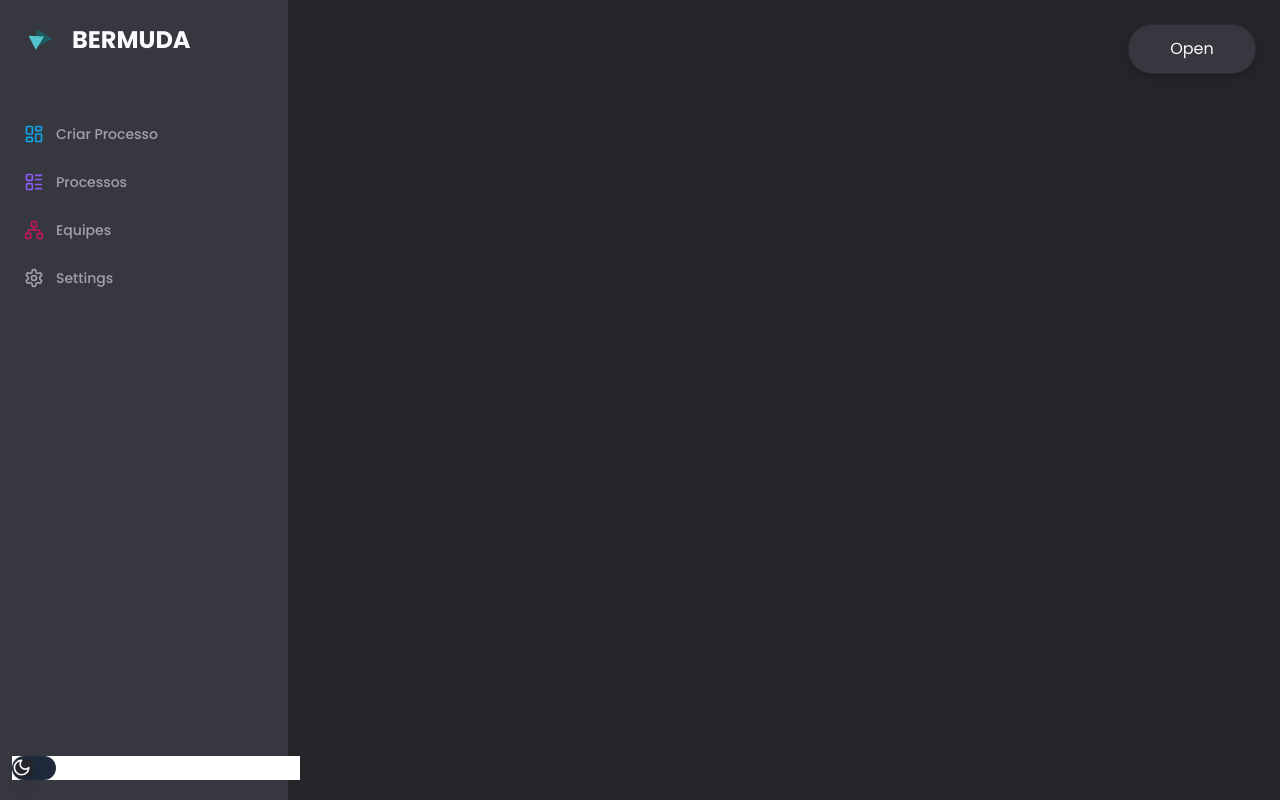
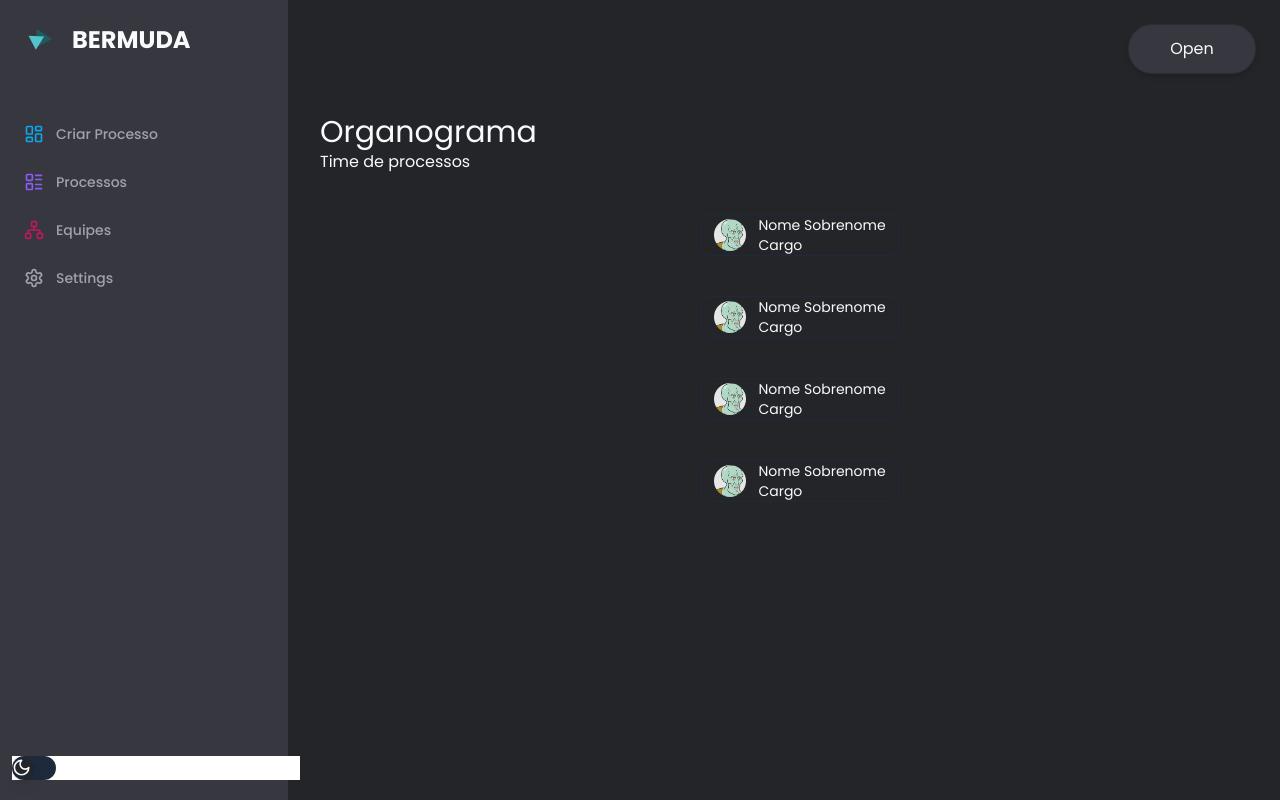
Before and after one commit to apiFatec/API-3-Semestre-Ionic, a React (Vite) app in the folder frontend/: page /equipe in a window 1280 px wide. Built offline with nearby package versions, Linux system fonts and the light colour scheme; no server answers; sample sign-in values are in the browser's storage.

Commit message:
inicio de tela equipe e isos

```diff
--- /dev/null
+++ b/frontend/src/components/TeamCard.tsx
@@ -0,0 +1,13 @@
+import { PhotoProfile } from "./photoProfile";
+
+export function TeamCard(){
+    return(
+    <div className="flex flex-row mb-10 px-3 rounded-md border border-input bg-background text-sm ring-offset-background file:border-0 file:bg-transparent file:text-sm file:font-medium placeholder:text-muted-foreground focus-visible:outline-none focus-visible:ring-2 focus-visible:ring-ring focus-visible:ring-offset-2 disabled:cursor-not-allowed disabled:opacity-50">
+        <div className="mt-1 mr-3"><PhotoProfile/> </div>
+            <div className="flex flex-col ">
+                <p>Nome Sobrenome</p>
+                <p>Cargo</p>
+            </div>
+        </div>
+    )
+}
--- /dev/null
+++ b/frontend/src/pages/cadastroIso/cadastroIso.tsx
@@ -0,0 +1,9 @@
+
+export function CadastroIso() {
+
+    return(
+        <main>
+            <h1 className="text-3xl">Cadastrar ISO</h1>
+        </main>
+    )
+}
--- /dev/null
+++ b/frontend/src/pages/visualizarEquipe/VisualizarEquipe.tsx
@@ -0,0 +1,36 @@
+import { TeamCard } from "@/components/TeamCard";
+
+
+export function VisualizarEquipe() {
+
+
+    return (
+        <div className=" ml-8 mt-4">
+            <div>
+                <h1 className="text-3xl">Organograma</h1>
+                <h2>Time de processos</h2>
+            </div>
+
+            <div className="flex flex-col items-center">
+                <div className="grid grid-rows-4 max-w-fit mt-10 ">
+                    <ul>
+                        <li><TeamCard /></li>
+                    </ul>
+
+                    <ul>
+                        <li><TeamCard /></li>
+                    </ul>
+
+                    <ul>
+                        <li><TeamCard /></li>
+                    </ul>
+
+                    <ul>
+                        <li><TeamCard /></li>
+                    </ul>
+
+                 </div>
+            </div>
+        </div>
+    )
+}
--- a/frontend/src/routes/routes.tsx
+++ b/frontend/src/routes/routes.tsx
@@ -8,6 +8,8 @@ import IsLogged from "./IsLogged";
 import { CadastroProcessos } from "@/pages/cadastroProcesso/cadastroProcesso";
 import { Process } from "@/pages/process/process";
 import { EditarEquipe } from "@/pages/editarEquipe/editarEquipe";
+import { VisualizarEquipe } from "@/pages/visualizarEquipe/VisualizarEquipe";
+import { CadastroIso } from "@/pages/cadastroIso/cadastroIso";
 
 export function Router() {
   return (
@@ -25,6 +27,8 @@ export function Router() {
         <Route path="/processos" element={<Home />} />
         <Route path="/" element={<Home />} />
         <Route path="/processos/:process/:id" element={<Process />} />
+        <Route path="/equipe" element={<VisualizarEquipe />} />
+        <Route path="/isos" element={<CadastroIso />} />
       </Route>
     </Routes>
   );
```
Also changed, not shown: frontend/src/interfaces/teamcard.tsx (added, +7 -0 lines), 1 other file (tests, documents, lock files or other folders).
